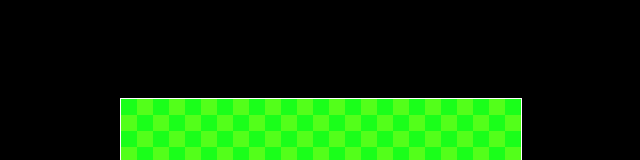
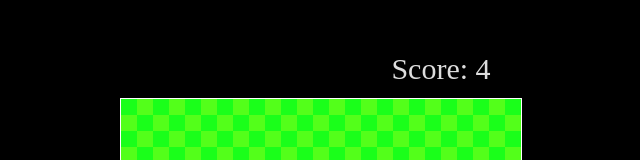
Before and after one commit to WannJJ/Snake---Javascript, a plain HTML site: page index.html in a window 1280 px wide. Shown: the part 101-261 px from the top of the page, without its empty margins (319-959 px from the left). Drawn offline with Linux system fonts and the light colour scheme.

Commit message:
Update index.html

```diff
--- a/index.html
+++ b/index.html
@@ -23,6 +23,20 @@
 
     canvas {
       border: 1px solid white;
+      position: absolute;
+    }
+
+    #Score {
+      /* background: #aaaabb; */
+      position: relative;
+      left: 120px;
+      top: -230px;
+      font: 30px Times New Roman;
+      color: #dddddd;
+      text-align: center;
+      line-height: 70px;
+
+      border-radius: 7%;
     }
   </style>
 
@@ -32,12 +46,14 @@
 
   <canvas width="400" height="400" id="game"></canvas>
 
+  <div id="Score">Score<br></div>
+
   <script>
     //Ở đây ta tạo ra bộ khung chứa game
 
     var canvas = document.getElementById('game');
-
     var context = canvas.getContext('2d');
+    var displayScore = document.getElementById("Score");
 
 
 
@@ -140,6 +156,9 @@
         x: snake.x,
         y: snake.y
       });
+
+
+      displayScore.innerHTML = 'Score: ' + snake.cells.length;
 
       // draw the green field
       for (let i = 0; i < size; i++) {
```
